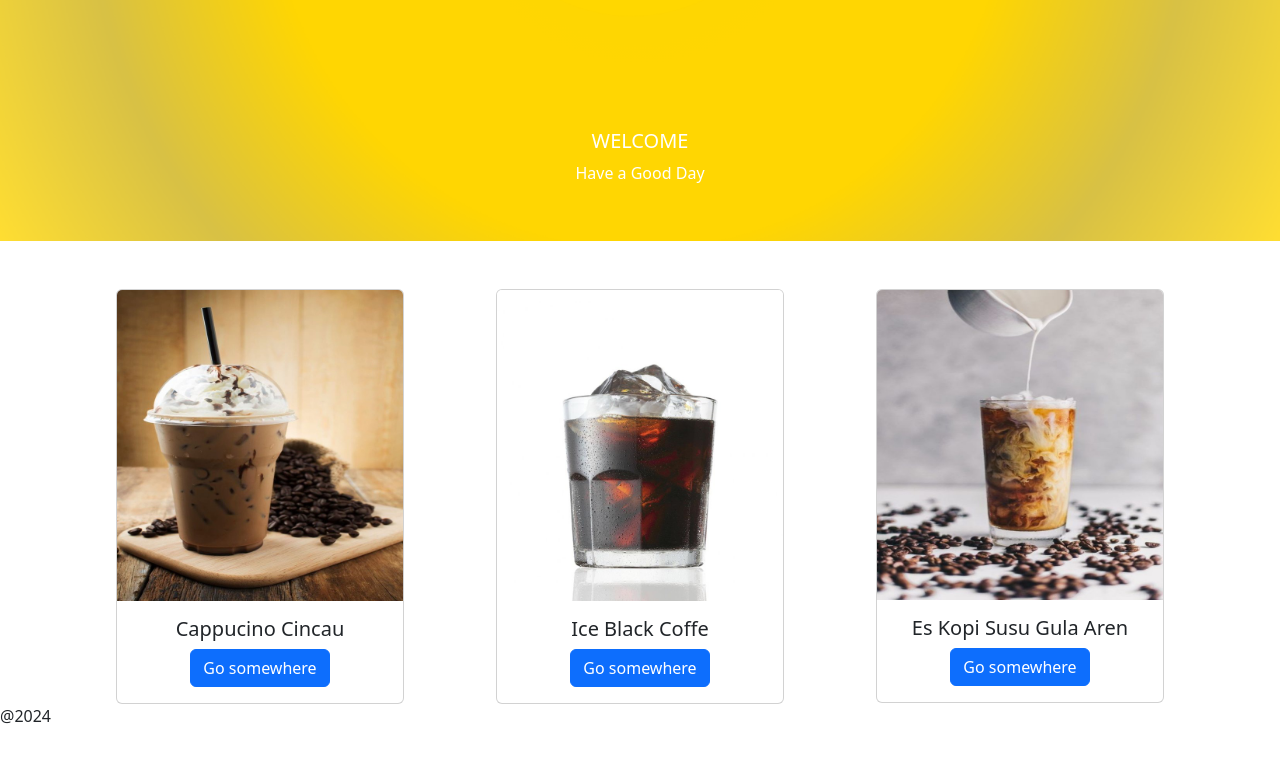
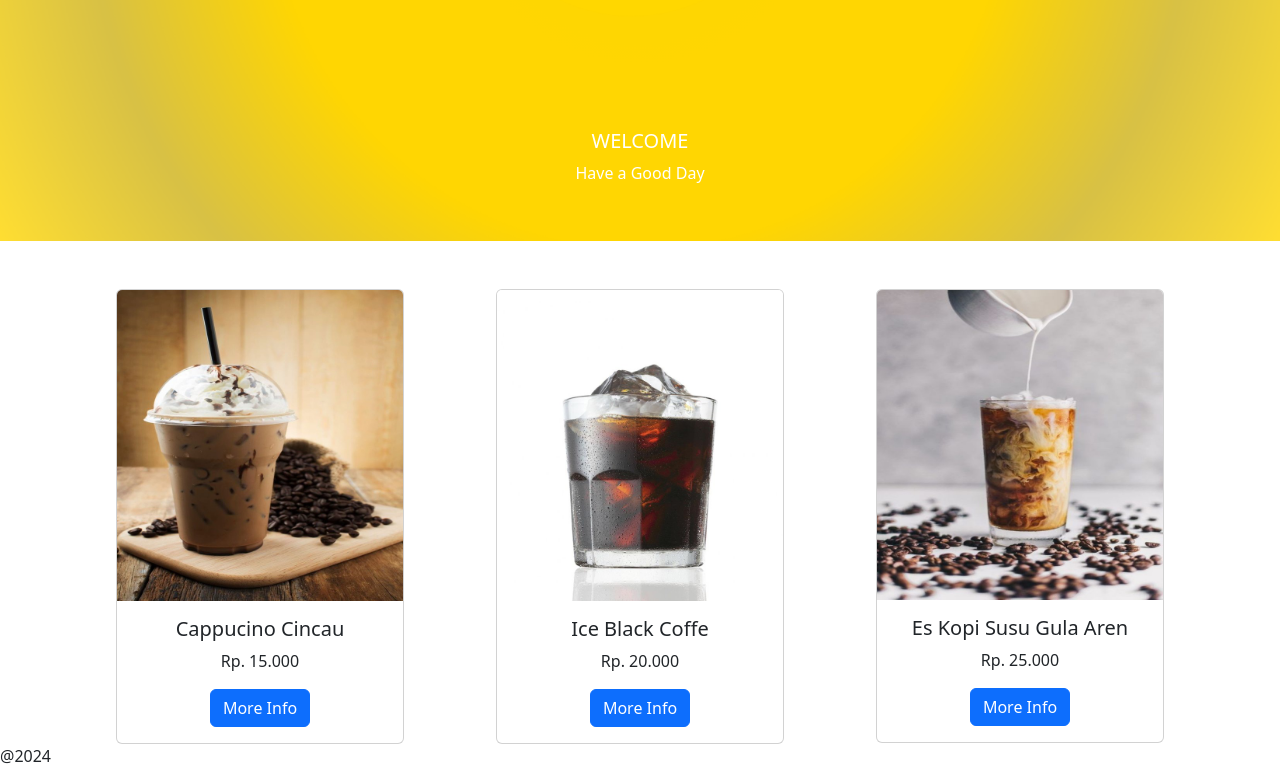
Before and after one commit to revou-trial-SE/23-jan-assignment-Cifer001, a plain HTML site: page index.html in a window 1280 px wide. Shown: the part 565-1333 px from the top of the page. Before the commit the page ends 1293 px from the top, so only its background shows below. Drawn offline with nearby package versions, Linux system fonts and the light colour scheme.

Commit message:
Update For Publish

```diff
--- a/index.html
+++ b/index.html
@@ -63,7 +63,8 @@
           <img src="./assets/download (1).jpg" class="card-img-top" alt="...">
           <div class="card-body">
             <h5 class="card-title">Cappucino Cincau</h5>
-            <a href="#" class="btn btn-primary">Go somewhere</a>
+            <p>Rp. 15.000</p>
+            <a href="#" class="btn btn-primary">More Info</a>
           </div>
         </div>
       </div>
@@ -72,7 +73,8 @@
           <img src="./assets/Perfect Iced Coffee (1).jpg" class="card-img-top" alt="...">
           <div class="card-body">
             <h5 class="card-title">Ice Black Coffe</h5>
-            <a href="#" class="btn btn-primary">Go somewhere</a>
+            <p>Rp. 20.000</p>
+            <a href="#" class="btn btn-primary">More Info</a>
           </div>
         </div>
       </div>
@@ -81,7 +83,8 @@
           <img src="./assets/RESEP ES KOPI SUSU GULA AREN - Coffeeland.jpg" class="card-img-top" alt="...">
           <div class="card-body">
             <h5 class="card-title">Es Kopi Susu Gula Aren</h5>
-            <a href="#" class="btn btn-primary">Go somewhere</a>
+            <p>Rp. 25.000</p>
+            <a href="#" class="btn btn-primary">More Info</a>
           </div>
         </div>
       </div>
```
